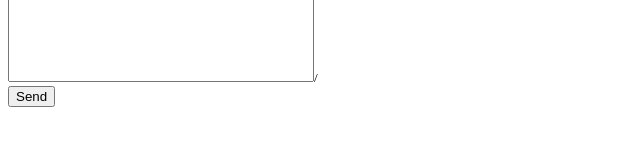
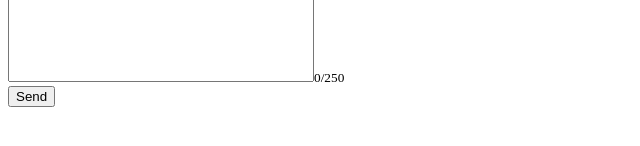
Before and after one commit to mdiazelt/RevPay-Banking-Project, an Angular app in the folder frontend/: page /business/send-invoices in a window 1280 px wide. Shown: the part 354-500 px from the top of the page, without its empty margins (0-640 px from the left). Built offline with nearby package versions, Linux system fonts and the light colour scheme.

Commit message:
added logic for the textfieldarea and logic to go back to account

```diff
--- a/frontend/src/app/components/business-invoices/business-invoices.component.ts
+++ b/frontend/src/app/components/business-invoices/business-invoices.component.ts
@@ -1,4 +1,5 @@
 import { Component, OnInit } from '@angular/core';
+import { Router } from '@angular/router';
 
 @Component({
   selector: 'app-business-invoices',
@@ -6,10 +7,17 @@ import { Component, OnInit } from '@angular/core';
   styleUrls: ['./business-invoices.component.css']
 })
 export class BusinessInvoicesComponent implements OnInit {
-
-  constructor() { }
+  note:string='';
+  maxLength:number =250;
+  characterCount:number =0;
+  constructor(private router:Router) { }
 
   ngOnInit(): void {
   }
-
+  updateCharacterCount(event:any){
+    this.characterCount = event.target.value.length;
+  }
+  backButton(){
+    this.router.navigate(['/business'])
+  }
 }
```
